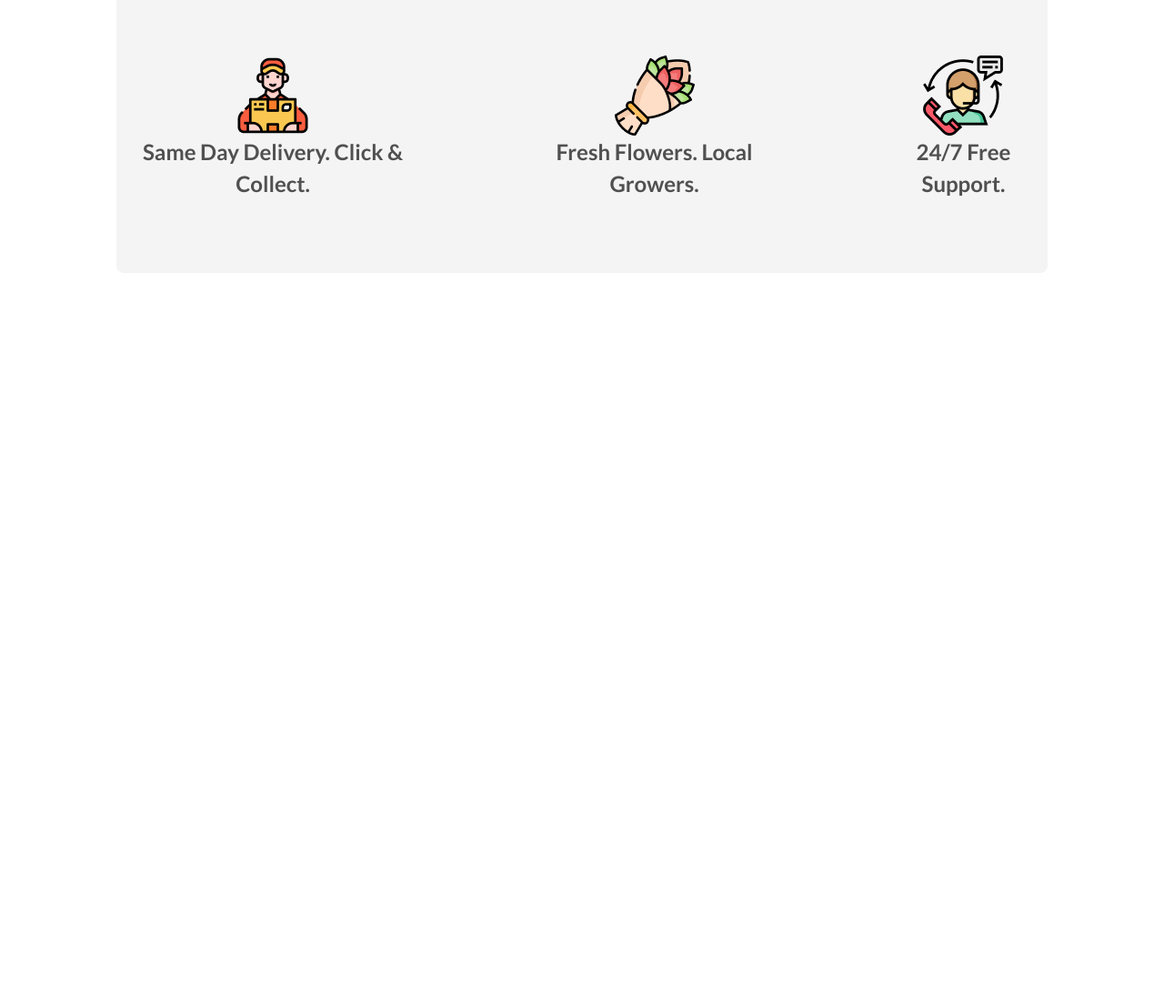
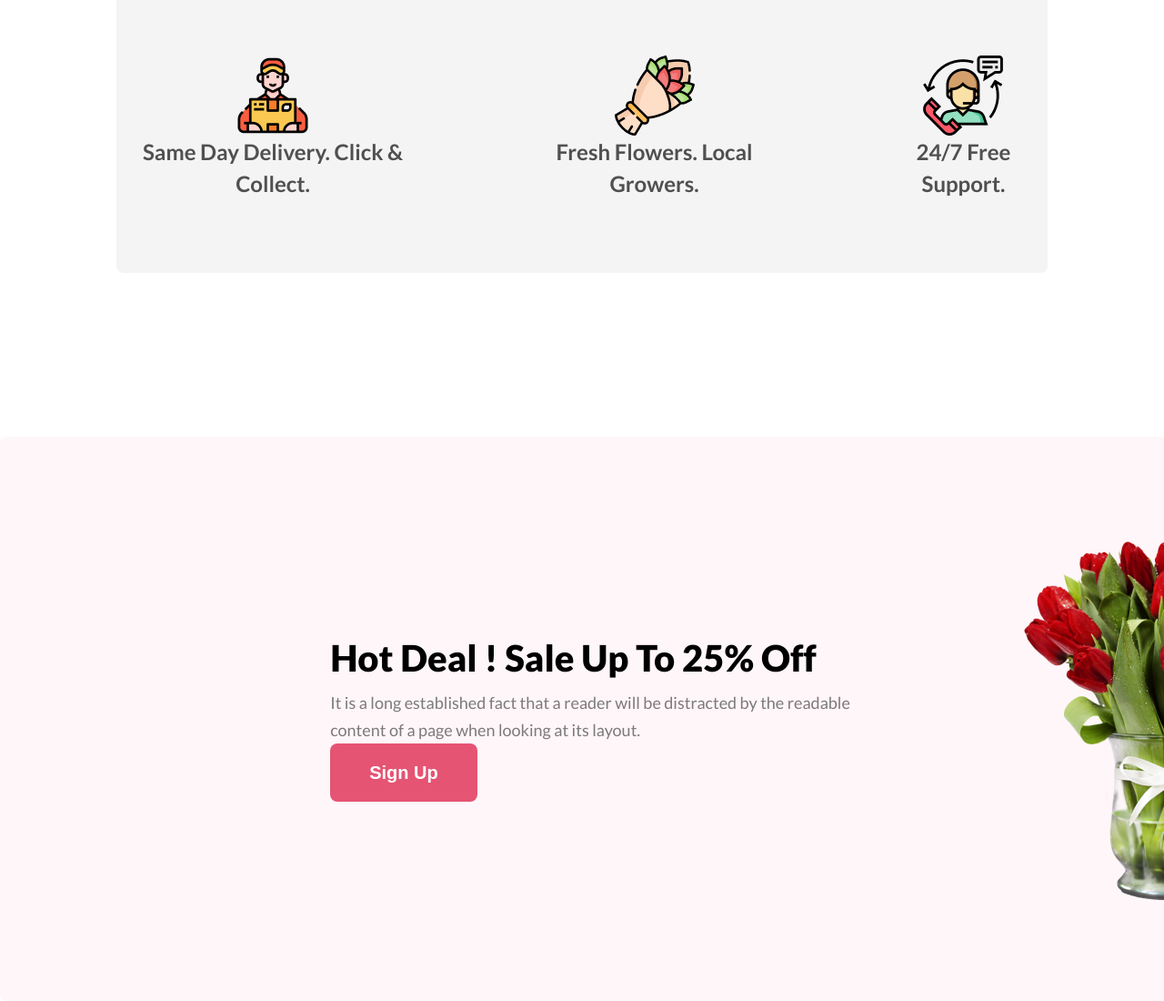
Before and after one commit to mubashirbappi5/flower, a plain HTML site: page index.html in a window 1280 px wide. Shown: the part 1935-3035 px from the top of the page at 91% size. Before the commit the page ends 2235 px from the top, so only its background shows below. Drawn offline with Linux system fonts and the light colour scheme.

Commit message:
update v1.2

```diff
--- a/css/styles.css
+++ b/css/styles.css
@@ -170,3 +170,42 @@ text-align: center;
    align-items: center;
 
  }
+/* hot deal section */
+.hot-deal{
+   width: 1922px;
+height: 620px;
+
+margin: 0 auto;
+border-radius: 8px;
+display: flex;
+justify-content: center;
+align-items: center;
+gap: 186px;
+margin-top: 180px;
+
+
+background: rgba(229, 84, 115, 0.05);
+}
+.hot-deal-text h4{
+   font-family: Lato;
+font-size: 40px;
+font-weight: 800;
+line-height: 48px;
+letter-spacing: 0%;
+text-align: left;
+margin-bottom: 10px;
+}
+.hot-deal-text p{
+   color: rgba(39, 39, 39, 0.6);
+   font-family: Lato;
+   font-size: 18px;
+   font-weight: 400;
+   line-height: 30px;
+   letter-spacing: 0%;
+   text-align: left;
+
+
+}
+.hot-deal-img{
+   margin-right: 120px;
+}
--- a/index.html
+++ b/index.html
@@ -65,7 +65,17 @@
             </div>
 
         </section>
+        <section class="hot-deal">
+            <div class="hot-deal-text">
+                <h4>Hot Deal ! Sale Up To 25% Off</h4>
+                <p>It is a long established fact that a reader will be distracted by the readable  <br> content of a page when looking at its layout.</p>
+                <button class="btn">Sign Up</button>
 
+            </div>
+            <div class="hot-deal-img">
+                <img src="images/sale-0ff.png" alt="">
+            </div>
+        </section>
     </main>
     <footer>
 
```
